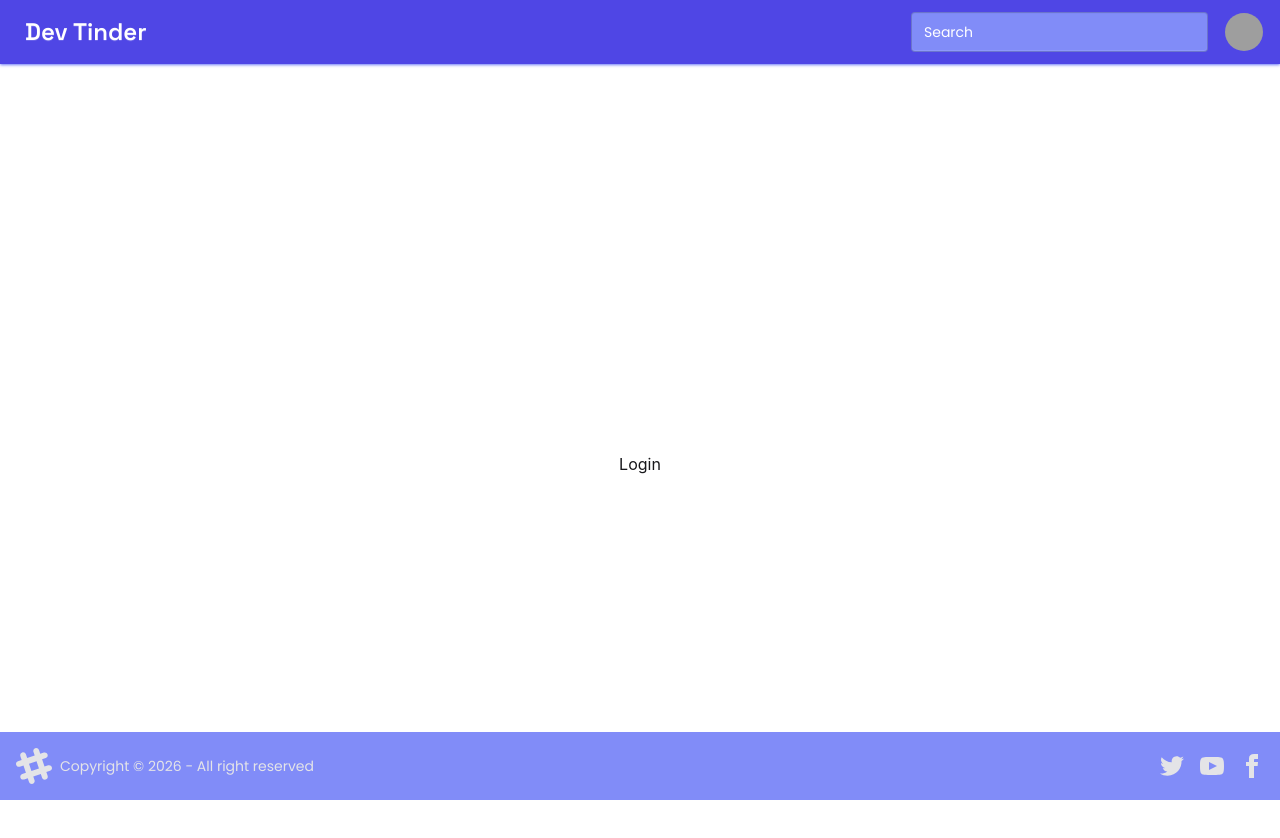
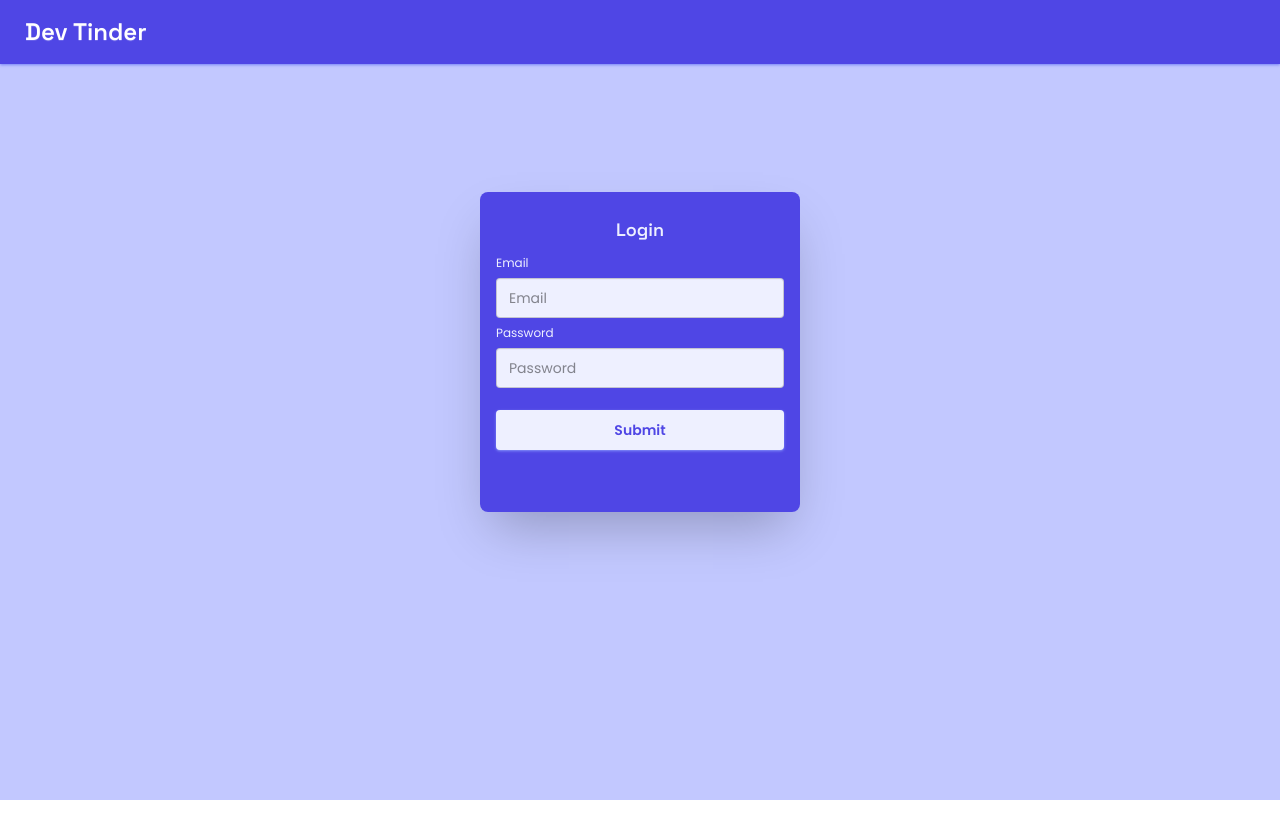
Before and after one commit to sayarsamanta/sayar-devtinder-web, a React (Vite) app: page /login in a window 1280 px wide. Shown: the top 838 px of the page. After the commit the page ends 800 px from the top, so only its background shows below. Built offline with nearby package versions, Linux system fonts and the light colour scheme; grey boxes are pictures that could not be loaded.

Commit message:
adding redux toolkit and handling login

```diff
--- a/package.json
+++ b/package.json
@@ -10,10 +10,14 @@
     "preview": "vite preview"
   },
   "dependencies": {
+    "@reduxjs/toolkit": "^2.11.2",
     "@tailwindcss/vite": "^4.2.0",
+    "axios": "^1.13.5",
+    "cors": "^2.8.6",
     "daisyui": "^5.5.18",
     "react": "^19.2.0",
     "react-dom": "^19.2.0",
+    "react-redux": "^9.2.0",
     "react-router-dom": "^7.13.0",
     "tailwindcss": "^4.2.0"
   },
--- a/src/App.jsx
+++ b/src/App.jsx
@@ -9,6 +9,7 @@ function App() {
     <Router basename="/">
       <Routes>
         <Route path="/" element={<Body />}>
+          <Route path="/" element={<Feed />} />
           <Route path="/login" element={<Login />} />
           <Route path="/feed" element={<Feed />} />
         </Route>
--- a/src/Body.jsx
+++ b/src/Body.jsx
@@ -1,15 +1,17 @@
-import React from 'react'
-import NavBar from './components/navBar'
-import { Outlet } from 'react-router-dom'
-import Footer from './components/footer'
+import React from "react";
+import NavBar from "./components/navBar";
+import { Outlet } from "react-router-dom";
+import Footer from "./components/footer";
+import { useSelector } from "react-redux";
 function Body() {
+  const user = useSelector((state) => state.user.user);
   return (
-    <div>
-    <NavBar />
-    <Outlet />
-    <Footer />
+    <div className="h-screen" style={{ backgroundColor: "var(--color-body)" }}>
+      <NavBar />
+      <Outlet />
+      {user && <Footer />}
     </div>
-  )
+  );
 }
 
-export default Body
+export default Body;
--- a/src/Feed/Feed.jsx
+++ b/src/Feed/Feed.jsx
@@ -1,11 +1,7 @@
-import React from 'react'
+import React from "react";
 
 function Feed() {
-  return (
-    <div class="flex items-center justify-center h-screen">
-      Feed
-    </div>
-  )
+  return <div className="flex items-center justify-center h-screen">Feed</div>;
 }
 
-export default Feed
+export default Feed;
--- a/src/Login/Login.jsx
+++ b/src/Login/Login.jsx
@@ -1,11 +1,113 @@
-import React from 'react'
+import React from "react";
+import axios, { isCancel, AxiosError } from "axios";
+import { useDispatch } from "react-redux";
+import { setUser } from "../app/slice/userSlice";
+import { API_BASE_URL } from "../utils/constants";
+import { useNavigate } from "react-router-dom";
+function Login() {
+  const dispatch = useDispatch();
+  const navigate = useNavigate();
+  const [email, setEmail] = React.useState("");
+  const [password, setPassword] = React.useState("");
+  const [loading, setLoading] = React.useState(false);
+  const [error, setError] = React.useState("");
+  const handleSubmit = async (e) => {
+    try {
+      e.preventDefault();
+      setLoading(true);
+      const res = await axios.post(
+        API_BASE_URL + "login",
+        {
+          email,
+          password,
+        },
+        { withCredentials: true }
+      );
+      if (res.status === 200) {
+        // Handle successful login, e.g., redirect to dashboard
+        dispatch(setUser(res?.data?.data));
+        navigate("/");
+      }
+    } catch (error) {
+      if (isCancel(error)) {
+        setError("Request cancelled");
+      } else if (error instanceof AxiosError) {
+        setError(
+          error.response?.data?.message || "An error occurred during login"
+        );
+      } else {
+        setError("An unexpected error occurred");
+      }
+    } finally {
+      setLoading(false);
+    }
+  };
+  return (
+    <div className="flex items-center justify-center mt-32 font-['Poppins']">
+      <fieldset
+        className="fieldset bg-base-200 rounded-box w-xs p-4 h-80 shadow-2xl"
+        style={{ backgroundColor: "var(--color-navbar)" }}
+      >
+        <label
+          className="fieldset-legend flex justify-center text-lg font-['Space_Grotesk']"
+          style={{ color: "var(--color-bg)" }}
+        >
+          Login
+        </label>
 
-function Login() {
-  return (
-    <div className="flex items-center justify-center h-screen">
-      Login
+        <label className="label" style={{ color: "var(--color-bg)" }}>
+          Email
+        </label>
+        <input
+          type="email"
+          className="input focus:outline-none focus:ring-0 focus:border-[#818cf8] focus:border-2"
+          placeholder="Email"
+          value={email}
+          onChange={(e) => setEmail(e.target.value)}
+          style={{ backgroundColor: "var(--color-bg)" }}
+        />
+
+        <label className="label" style={{ color: "var(--color-bg)" }}>
+          Password
+        </label>
+        <input
+          type="password"
+          className="input focus:outline-none focus:ring-0 focus:border-[#818cf8] focus:border-2"
+          placeholder="Password"
+          value={password}
+          onChange={(e) => setPassword(e.target.value)}
+          style={{ backgroundColor: "var(--color-bg)" }}
+        />
+
+        <button
+          disabled={loading}
+          className="btn btn-neutral mt-4 border-0 shadow-sm shadow-[#818cf8]"
+          style={{
+            backgroundColor: "var(--color-bg)",
+            color: "var(--color-navbar)",
+          }}
+          type="submit"
+          onClick={(e) => {
+            handleSubmit(e);
+          }}
+        >
+          {loading && (
+            <span className="w-4 h-4 border-2 border-[#4f46e5] border-t-transparent rounded-full animate-spin"></span>
+          )}
+
+          {loading ? "Submitting..." : "Submit"}
+        </button>
+        {error && (
+          <span
+            className="color-red text-sm mt-2"
+            style={{ color: "var(--color-error)" }}
+          >
+            {error}
+          </span>
+        )}
+      </fieldset>
     </div>
-  )
+  );
 }
 
-export default Login
+export default Login;
--- /dev/null
+++ b/src/app/slice/userSlice.js
@@ -0,0 +1,25 @@
+import { createSlice } from "@reduxjs/toolkit";
+const initialState = {
+  user: null,
+  token: null,
+};
+
+export const userSlice = createSlice({
+  name: "user",
+  initialState,
+  reducers: {
+    setUser: (state, action) => {
+      state.user = action.payload;
+    },
+    setToken: (state, action) => {
+      state.token = action.payload;
+    },
+    logout: (state) => {
+      state.user = null;
+      state.token = null;
+    },
+  },
+});
+
+export const { setUser, setToken, logout } = userSlice.actions;
+export default userSlice.reducer;
--- /dev/null
+++ b/src/app/store.js
@@ -0,0 +1,9 @@
+import { configureStore } from "@reduxjs/toolkit";
+import userReducer from "../app/slice/userSlice";
+
+export const store = configureStore({
+  reducer: {
+    // Add your reducers here
+    user: userReducer,
+  },
+});
--- a/src/components/NavBar.jsx
+++ b/src/components/NavBar.jsx
@@ -1,37 +1,84 @@
-import React from 'react'
+import React from "react";
+import { useDispatch, useSelector } from "react-redux";
+import { logout } from "../app/slice/userSlice";
+import { useNavigate } from "react-router-dom";
 
 export function NavBar() {
+  const dispatch = useDispatch();
+  const navigate = useNavigate();
+  const user = useSelector((state) => state.user.user);
+  console.log("User in NavBar:", user);
+
+  const handleClick = (e) => {
+    const text = e.target.textContent;
+    if (text === "Logout") {
+      // Dispatch logout action here
+      console.log("Logout clicked");
+      dispatch(logout()); // Assuming you have a logout action defined in your user slice
+      navigate("/login"); // Redirect to login page after logout
+    } else if (text === "Profile") {
+      // Navigate to profile page
+      console.log("Profile clicked");
+    } else if (text === "Settings") {
+      // Navigate to settings page
+      console.log("Settings clicked");
+    }
+  };
   return (
-    <div className="navbar shadow-sm shadow-[#818cf8]" style={{backgroundColor:"var(--color-navbar)"}}>
+    <div
+      className="navbar shadow-sm shadow-[#818cf8]"
+      style={{ backgroundColor: "var(--color-navbar)" }}
+    >
       <div className="flex-1">
-    <a className="font-['Space_Grotesk'] btn btn-ghost text-2xl text-white">Dev Tinder</a>
+        <a className="font-['Space_Grotesk'] btn btn-ghost text-2xl text-white">
+          Dev Tinder
+        </a>
       </div>
+      {user && (
         <div className="font-['Poppins'] flex gap-2">
-    <input type="text" placeholder="Search" className="input input-bordered w-24 md:w-auto text-white placeholder-white bg-[#818CF8]" />
+          <input
+            type="text"
+            placeholder="Search"
+            className="input input-bordered w-24 md:w-auto text-white placeholder-white bg-[#818CF8]"
+          />
           <div className="dropdown dropdown-end mx-2">
-      <div tabIndex={0} role="button" className="btn btn-ghost btn-circle avatar">
+            <div
+              tabIndex={0}
+              role="button"
+              className="btn btn-ghost btn-circle avatar"
+            >
               <div className="w-10 rounded-full">
                 <img
                   alt="Tailwind CSS Navbar component"
-            src="https://img.daisyui.com/images/stock/photo-1534528741775-53994a69daeb.webp" />
+                  src={user?.photoURL || "https://placeimg.com/80/80/people"}
+                />
               </div>
             </div>
             <ul
               tabIndex="-1"
-        className="menu menu-sm dropdown-content bg-base-100 rounded-box z-1 mt-3 w-52 p-2 shadow">
+              className="menu menu-sm dropdown-content bg-base-100 rounded-box z-1 mt-3 w-52 p-2 shadow"
+              onClick={(e) => {
+                handleClick(e);
+              }}
+            >
               <li>
                 <a className="justify-between">
                   Profile
                   <span className="badge">New</span>
                 </a>
               </li>
-        <li><a>Settings</a></li>
-        <li><a>Logout</a></li>
+              <li>
+                <a>Settings</a>
+              </li>
+              <li>
+                <a>Logout</a>
+              </li>
             </ul>
           </div>
         </div>
+      )}
     </div>
-  )
+  );
 }
 
-export default NavBar
+export default NavBar;
--- a/src/main.jsx
+++ b/src/main.jsx
@@ -1,11 +1,15 @@
-import { StrictMode } from 'react'
-import { createRoot } from 'react-dom/client'
+import { StrictMode } from "react";
+import { createRoot } from "react-dom/client";
 import "./theme.css";
-import './index.css'
-import App from './App.jsx'
+import "./index.css";
+import App from "./App.jsx";
+import { Provider } from "react-redux";
+import { store } from "./app/store.js";
 
-createRoot(document.getElementById('root')).render(
+createRoot(document.getElementById("root")).render(
   <StrictMode>
-    <App />
-  </StrictMode>,
-)
+    <Provider store={store}>
+      <App />
+    </Provider>
+  </StrictMode>
+);
--- a/src/theme.css
+++ b/src/theme.css
@@ -1,8 +1,9 @@
 :root {
-  --color-bg: #f5f7ff;
+  --color-bg: #eef0ff;
   --color-navbar: #4f46e5;
   --color-primary: #3730a3;
   --color-footer: #818cf8;
+  --color-body: #c2c8ff;
 }
 .dark {
   --color-bg: #0f172a;
--- /dev/null
+++ b/src/utils/constants.js
@@ -0,0 +1 @@
+export const API_BASE_URL = "http://localhost:3000/";
```
Also changed, not shown: 1 other file (tests, documents, lock files or other folders). Lines whose indentation alone changed are shown as unchanged.
